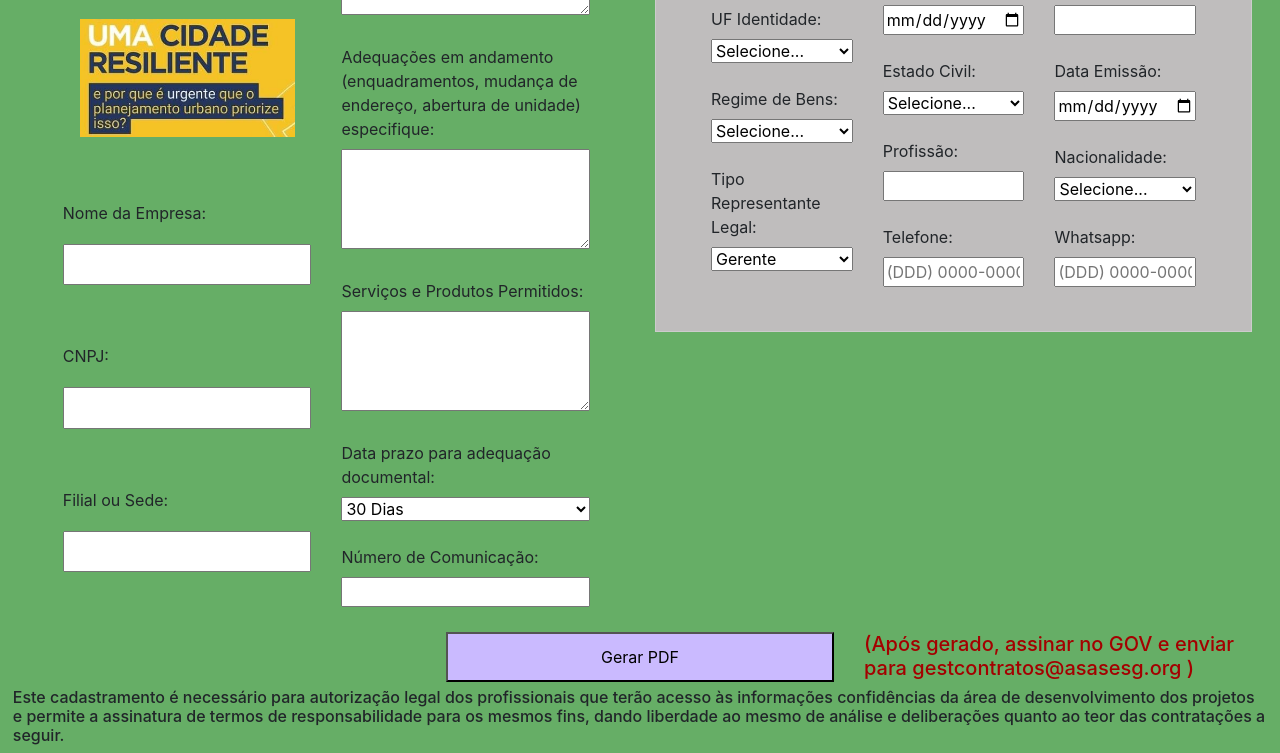
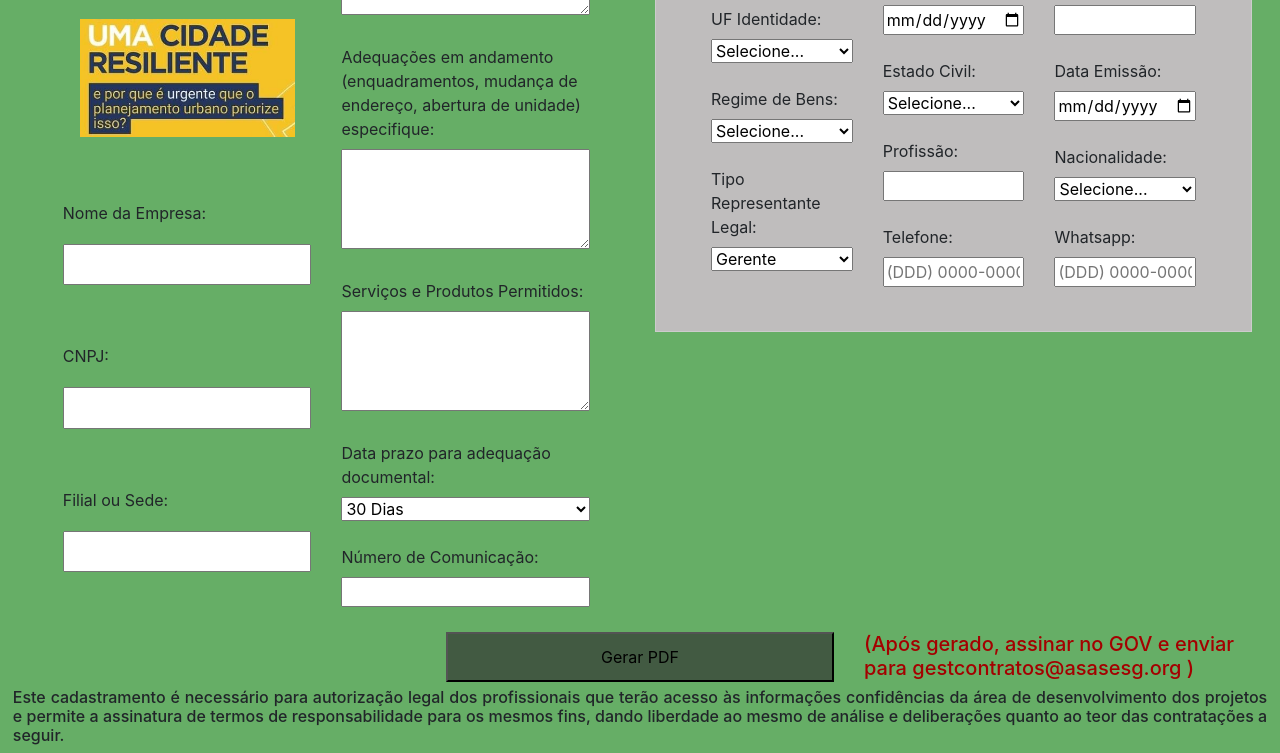
Before and after one commit to mservicoorganizacional/representanteLegal, a plain HTML site: page index.html in a window 1280 px wide. Shown: the part 320-1073 px from the top of the page. Drawn offline with nearby package versions, Linux system fonts and the light colour scheme.

Commit message:
justificando texto

```diff
--- a/index.html
+++ b/index.html
@@ -336,12 +336,12 @@
                 </div>
                 <div class="col-md-4">
                     <!-- Botão de Enviar -->
-                    <input type="button" style="width: 100%; height: 50px; background-color: rgb(202, 186, 255)" onclick="coletarDados()" value="Gerar PDF" style="background-color: rgb(217, 150, 234);">
+                    <input type="button" style="width: 100%; height: 50px; background-color: #2f2f2fa8" onclick="coletarDados()" value="Gerar PDF" >
                 </div>
                 <div class="col-md-4">
                     <h5 style="color: rgb(164, 0, 0);"> (Após gerado, assinar no GOV e enviar para gestcontratos@asasesg.org )</h5>
                 </div>
-                <h6>Este cadastramento é necessário para autorização legal dos profissionais que terão acesso às informações confidências da área de desenvolvimento dos projetos e permite a assinatura de termos de responsabilidade para os mesmos fins, dando liberdade ao mesmo de análise e deliberações quanto ao teor das contratações a seguir.</h6>
+                <h6 style="text-align: justify; text-align-last: justify;">Este cadastramento é necessário para autorização legal dos profissionais que terão acesso às informações confidências da área de desenvolvimento dos projetos e permite a assinatura de termos de responsabilidade para os mesmos fins, dando liberdade ao mesmo de análise e deliberações quanto ao teor das contratações a seguir.</h6>
             </div>
         </div>
     </form>
```
